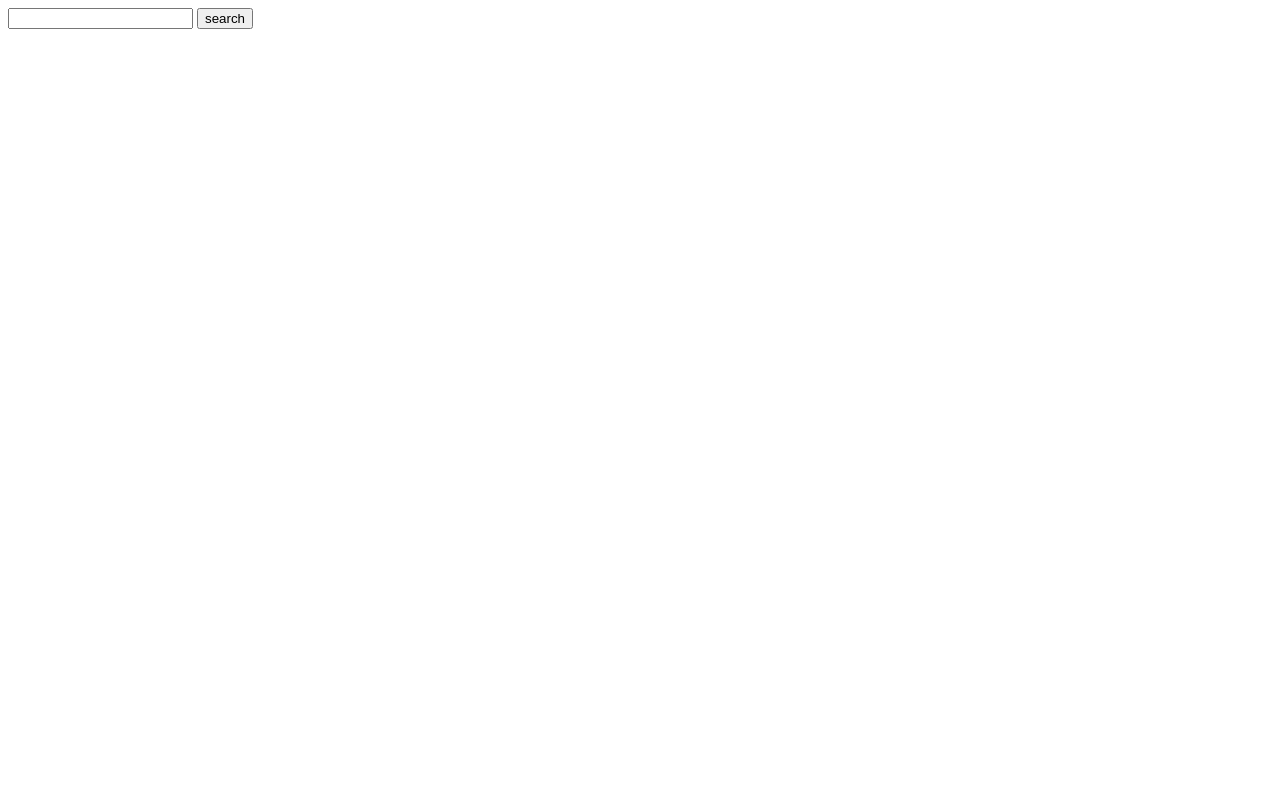
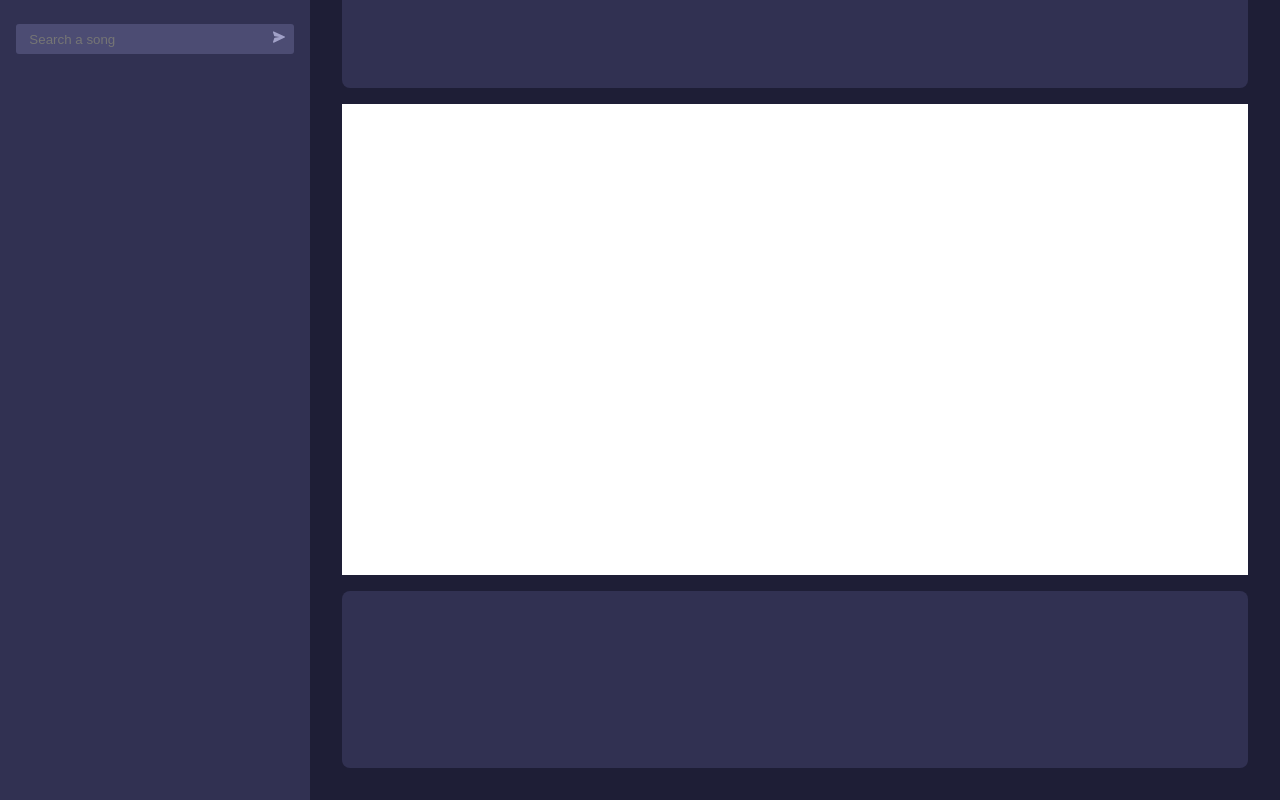
Before and after one commit to Daniel1martinez2/211-club-synthnestesia, a website: page public/index.html in a window 1280 px wide. Drawn offline with Linux system fonts and the light colour scheme.

Commit message:
some main styles done
Signed-off-by: Daniel1martinez2 <daniel.martinezvillegas2001@gmail.com>

```diff
--- a/index.js
+++ b/index.js
@@ -6,14 +6,14 @@ const app = express();
 app.use(express.static('public'));
 
 app.get('/api/search', (req, res) => {
-  if (req.headers.token != 'lemkocecoàsàpskkskskks') {
+  // if (req.headers.token != 'lemkocecoàsàpskkskskks') {
 
-    res.status(403).json({
-      error: 'invalid token bro'
-    });
-    return;
+  //   res.status(403).json({
+  //     error: 'invalid token bro'
+  //   });
+  //   return;
 
-  }
+  // }
   search(req.query.songName).then(info => {
     console.log(info);
     res.json(info);
--- a/public/index.html
+++ b/public/index.html
@@ -6,14 +6,23 @@
   <meta http-equiv="X-UA-Compatible" content="IE=edge">
   <meta name="viewport" content="width=device-width, initial-scale=1.0">
   <title>club 2021-music yay🎹</title>
+  <link rel="stylesheet" href="./styles/main.css">
 </head>
 
 <body>
   <article class="search">
-    <input class="search__bar" type="text">
-    <button class="search__btn">search</button>
+    <div class="search__form">
+      <input class="search__bar" type="text" placeholder="Search a song">
+      <button class="search__btn"> <img src="./svg/send.svg" alt=""></button>
+    </div>
   </article>
-  <div class="result"></div>
+  <main class="home">
+    <header class="home__current-songs"></header>
+    <main class="home__visualization"></main>
+    <footer class="home__controls"></footer>
+  </main>
+
+
   <script src="./js/main.js"></script>
 </body>
 
--- /dev/null
+++ b/public/styles/main.scss
@@ -0,0 +1,88 @@
+:root {
+  --main-bg-color: #313152;
+}
+* {
+  padding: 0;
+  margin: 0;
+  box-sizing: border-box;
+}
+
+body {
+  background-color: #1e1e36;
+  display: flex;
+  width: 100vw;
+}
+.search {
+  padding: 1em;
+  width: 100px;
+  flex-grow: 1;
+  height: 100vh;
+  background-color: var(--main-bg-color);
+  margin-right: 2em;
+  &__form {
+    display: flex;
+    padding: 0.5em 0;
+    align-items: center;
+    position: relative;
+  }
+  &__bar {
+    width: 100%;
+    padding: 0 1em;
+    border: none;
+    height: 30px;
+    border-radius: 3px;
+    background-color: #4c4c73;
+    color: #a6a6c6;
+    &:focus {
+      outline: none;
+    }
+    &:hover {
+    }
+  }
+  &__btn {
+    margin-right: 0.5em;
+    right: 0;
+    position: absolute;
+    background: none;
+    color: inherit;
+    border: none;
+    padding: 0;
+    font: inherit;
+    cursor: pointer;
+    outline: inherit;
+  }
+}
+.home {
+  padding-right: 2em;
+  width: 100px;
+  flex-grow: 4;
+  height: 100vh;
+  // background-color: orange;
+  display: flex;
+  flex-direction: column;
+  align-items: center;
+  justify-content: space-between;
+
+  &__current-songs {
+    max-width: 1500px;
+    width: 100%;
+    height: 90px;
+    border-radius: 0 0 8px 8px;
+    background-color: var(--main-bg-color);
+  }
+  &__visualization {
+    width: 100%;
+    max-width: 1500px;
+    height: 60vmin;
+    background-color: white;
+    margin: 1em 0 1em 0;
+  }
+  &__controls {
+    width: 100%;
+    max-width: 1500px;
+    height: 180px;
+    background-color: var(--main-bg-color);
+    margin-bottom: 2em;
+    border-radius: 8px;
+  }
+}
```
Also changed, not shown: public/styles/main.css (added), public/svg/send.svg (added), 1 other file.
